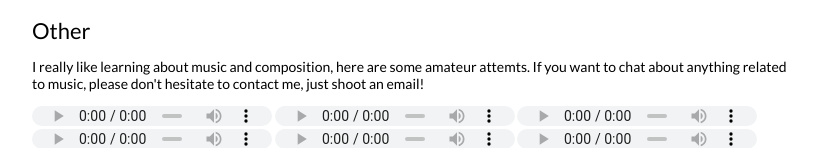
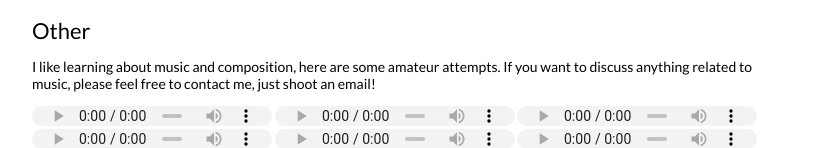
Before and after one commit to bekeronur/bekeronur.github.io, a plain HTML site: page index.html in a window 1280 px wide. Shown: the part 998-1146 px from the top of the page, without its empty margins (228-1045 px from the left). Drawn offline with Linux system fonts and the light colour scheme.

Commit message:
Update index.html

```diff
--- a/index.html
+++ b/index.html
@@ -176,7 +176,7 @@
             <td width="100%" valign="middle">
               <heading>Other</heading>
 			  <p>
-                  I really like learning about music and composition, here are some amateur attemts. If you want to chat about anything related to music, please don't hesitate to contact me, just shoot an email!
+                  I like learning about music and composition, here are some amateur attempts. If you want to discuss anything related to music, please feel free to contact me, just shoot an email!
               </p>
 
 			  <audio id="player" controls src="data/fugue.wav">
```
